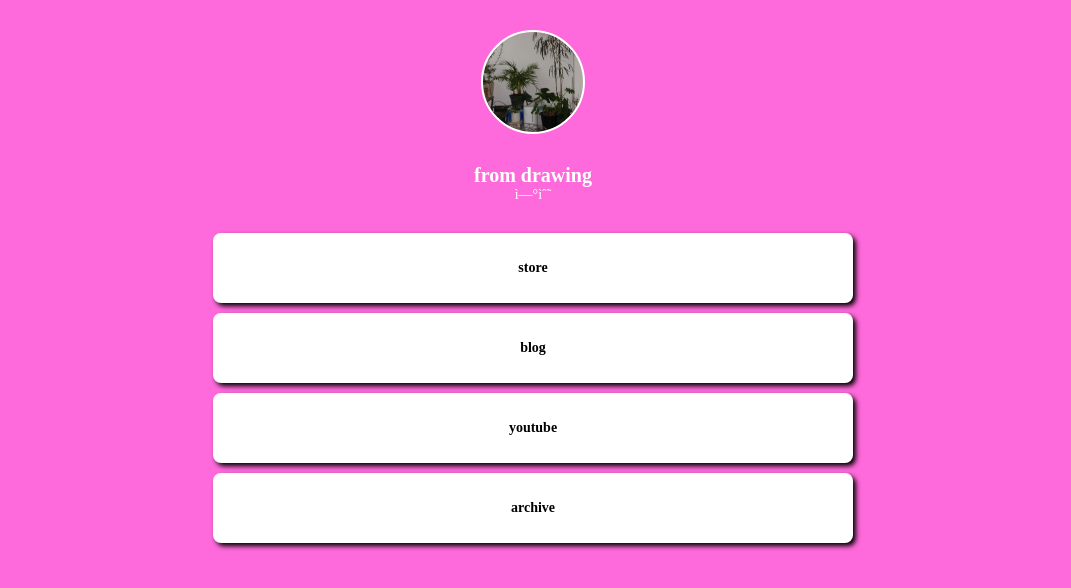
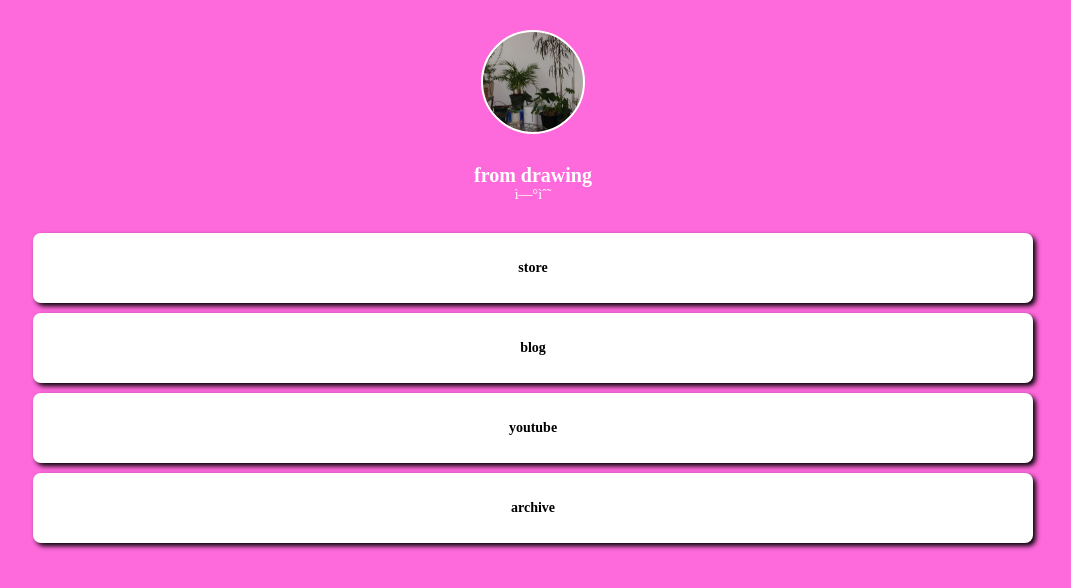
Before and after one commit to yeons00/pages, a plain HTML site: page index.html in a window 1280 px wide. Shown: the whole page, without its empty margins (107-1178 px from the left). Drawn offline with Linux system fonts and the light colour scheme; a web font is replaced by a local one.

Commit message:
Update index.html

```diff
--- a/index.html
+++ b/index.html
@@ -62,7 +62,7 @@
 
     box-shadow: 3px 3px 5px 0px black;
 
-    width: 640px;
+    width: 1000px;
     height: 70px;
 
     display: flex;
```
